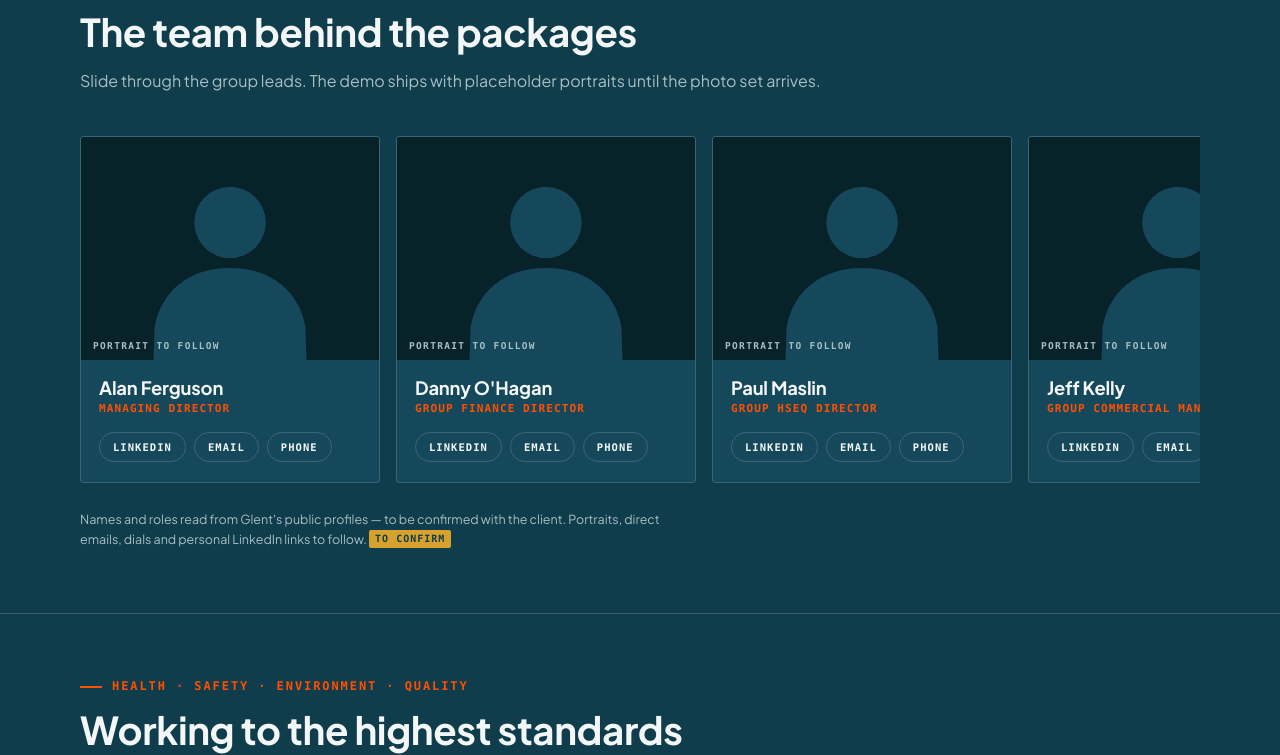
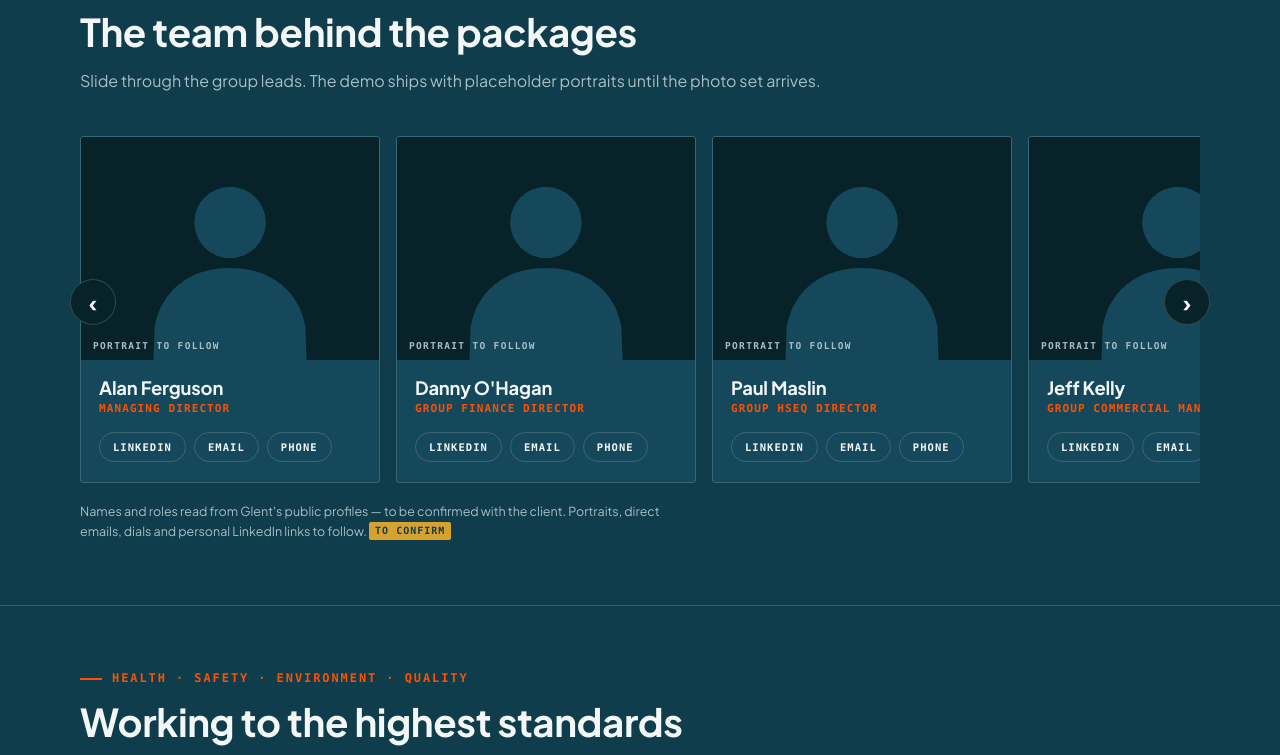
Before and after one commit to OttomanLabsAI/glent-web, a website: page public/index.html in a window 1280 px wide. Shown: the part 4032-4787 px from the top of the page. Drawn offline with Linux system fonts and the light colour scheme.

Commit message:
Page the team slider with arrow buttons on desktop
The owner wants buttons rather than a visible scroller on desktop:
chevron buttons at either side now page the row (smooth-scrolled,
still snapping), the scrollbar is hidden everywhere, and below 700px
the buttons disappear so the row stays a plain sideways swipe on
phones.

- Verified by driving the buttons in the browser: next pages the row,
  prev returns it, and on a 390px viewport the arrows are hidden with
  the track still swipeable
- Ledger gains v1.9; brief records the instruction

```diff
--- a/public/index.html
+++ b/public/index.html
@@ -167,13 +167,18 @@ section{padding:64px 20px}
   font-size:15px;color:var(--muted)}
 .clients-line strong{color:var(--ink)}
 
-/* team slider */
+/* team slider — arrow buttons page it on desktop, swipe on mobile */
+.team-wrap{position:relative}
 .team-track{display:grid;grid-auto-flow:column;grid-auto-columns:min(300px,80vw);gap:16px;
-  overflow-x:auto;scroll-snap-type:x mandatory;padding:26px 4px 18px;
-  scrollbar-color:var(--accent) var(--band)}
-.team-track::-webkit-scrollbar{height:8px}
-.team-track::-webkit-scrollbar-track{background:var(--band);border-radius:4px}
-.team-track::-webkit-scrollbar-thumb{background:var(--accent);border-radius:4px}
+  overflow-x:auto;scroll-snap-type:x mandatory;padding:26px 4px 10px;scrollbar-width:none}
+.team-track::-webkit-scrollbar{display:none}
+.tbtn{position:absolute;top:50%;transform:translateY(-50%);z-index:2;width:46px;height:46px;
+  border-radius:50%;background:var(--deep);color:var(--ink);border:1px solid var(--line);
+  font:700 24px/1 var(--sans);cursor:pointer;padding:0}
+.tbtn:hover{color:var(--accent);border-color:var(--accent)}
+.tbtn.prev{left:-10px}
+.tbtn.next{right:-10px}
+@media (max-width:699px){.tbtn{display:none}}
 .profile{scroll-snap-align:start;background:var(--card);border:1px solid var(--line);
   border-radius:4px;overflow:hidden;display:flex;flex-direction:column}
 .profile .ph{position:relative;background:var(--deep)}
@@ -470,7 +475,12 @@ footer p{margin:0;font-size:13.5px;color:var(--muted)}
     <p class="kicker">The people</p>
     <h2>The team behind the packages</h2>
     <p style="color:var(--muted)">Slide through the group leads. The demo ships with placeholder portraits until the photo set arrives.</p>
-    <div class="team-track" aria-label="Team profiles — scroll sideways">
+    <div class="team-wrap">
+    <button class="tbtn prev" type="button" aria-label="Previous profiles"
+      onclick="document.getElementById('team-track').scrollBy({left:-632,behavior:'smooth'})">&#8249;</button>
+    <button class="tbtn next" type="button" aria-label="Next profiles"
+      onclick="document.getElementById('team-track').scrollBy({left:632,behavior:'smooth'})">&#8250;</button>
+    <div class="team-track" id="team-track" aria-label="Team profiles — swipe or use the arrows">
       <article class="profile">
         <div class="ph">
           <svg viewBox="0 0 300 225" role="img" aria-label="Placeholder portrait — Alan Ferguson">
@@ -547,6 +557,7 @@ footer p{margin:0;font-size:13.5px;color:var(--muted)}
           </div>
         </div>
       </article>
+    </div>
     </div>
     <p class="team-note">Names and roles read from Glent's public profiles — to be confirmed with the client. Portraits, direct emails, dials and personal LinkedIn links to follow. <span class="chip">To confirm</span></p>
   </div>
--- a/work/brief.json
+++ b/work/brief.json
@@ -374,6 +374,7 @@
     "2026-09-01: photography added at the owner's instruction from their saved copy of the glent.com homepage — FRA01 on the flagship card, FR10x and EEMS02 on the register, the branded operative shot beside the HSEQ copy. The projects video could not be included: the save held only its CDN link.",
     "2026-09-01: enquiry form and always-visible call/enquiry shortcuts added at the owner's instruction. The form is demo-wired — no delivery — until the enquiry inbox is confirmed.",
     "2026-09-01: social share thumbnail added at the owner's instruction — the FRA01 aerial behind the Glent lockup and positioning line; Open Graph and Twitter-card tags on both pages.",
-    "2026-09-01: page order and sections changed at the owner's instruction — technology section with a showcase placeholder page added after the register, team slider added before HSEQ, and the offices + enquiry section moved to the end of the page."
+    "2026-09-01: page order and sections changed at the owner's instruction — technology section with a showcase placeholder page added after the register, team slider added before HSEQ, and the offices + enquiry section moved to the end of the page.",
+    "2026-09-01: team slider controls changed at the owner's instruction — arrow buttons page the row on desktop, phones keep the sideways swipe, and the scrollbar is hidden."
   ]
 }
```
Also changed, not shown: CLAUDE.md (+1 -0 lines).
